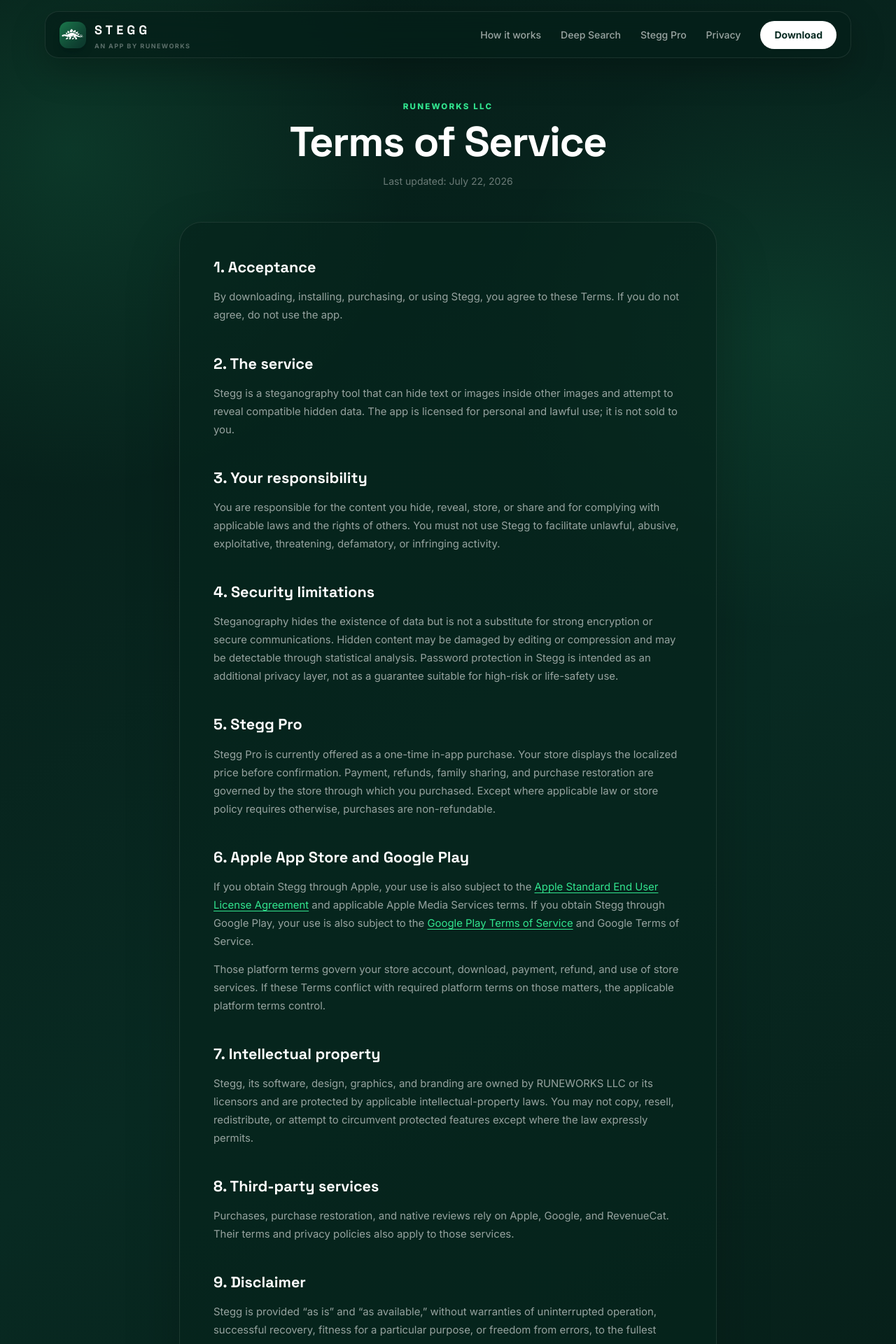
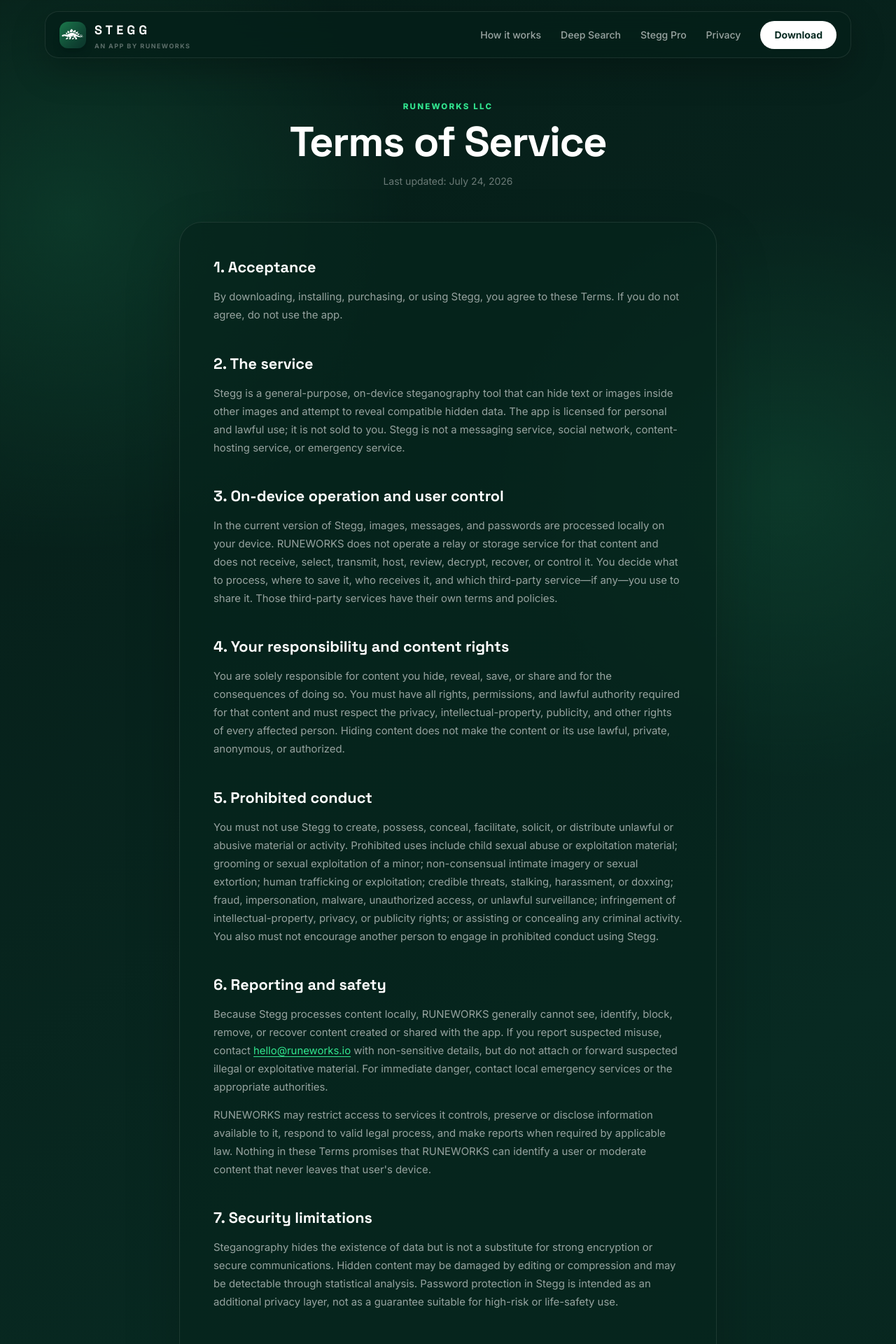
Before and after one commit to stegg-dev/webapp, a Next.js app: page /terms in a window 1280 px wide. Shown: the top 1920 px of the page at 70% size. Built offline with nearby package versions, Linux system fonts and the light colour scheme.

Commit message:
Clarify Stegg legal and privacy terms

```diff
--- a/src/app/privacy-policy/page.tsx
+++ b/src/app/privacy-policy/page.tsx
@@ -18,7 +18,7 @@
         <header className="mx-auto mb-12 max-w-3xl text-center">
           <p className="section-kicker">PRIVATE BY DESIGN</p>
           <h1 className="mt-3 font-heading text-4xl font-black tracking-tight sm:text-6xl">Privacy Policy</h1>
-          <p className="mt-4 text-sm text-white/40">Last updated: July 22, 2026</p>
+          <p className="mt-4 text-sm text-white/40">Last updated: July 24, 2026</p>
         </header>
 
         <article className="legal-card legal-copy mx-auto max-w-3xl p-7 sm:p-12">
@@ -30,6 +30,14 @@
           <h2>Images, messages, and passwords</h2>
           <p>
             Images you select, messages you hide or reveal, and passwords you enter are processed locally. Stegg does not operate a server that receives or stores this content. Unsaved working data is discarded when the relevant flow is closed.
+          </p>
+
+          <h2>On-device content and reports</h2>
+          <p>
+            Because Stegg does not receive content processed locally in the app, RUNEWORKS cannot inspect, scan, moderate, decrypt, recover, or delete that content. You control what you create, save, and share.
+          </p>
+          <p>
+            If you contact support or report suspected misuse, do not attach or forward private passwords, private content, or suspected illegal or exploitative material. Send only the non-sensitive details needed for us to understand the report.
           </p>
 
           <h2>Local app data</h2>
--- a/src/app/terms/page.tsx
+++ b/src/app/terms/page.tsx
@@ -18,7 +18,7 @@
         <header className="mx-auto mb-12 max-w-3xl text-center">
           <p className="section-kicker">RUNEWORKS LLC</p>
           <h1 className="mt-3 font-heading text-4xl font-black tracking-tight sm:text-6xl">Terms of Service</h1>
-          <p className="mt-4 text-sm text-white/40">Last updated: July 22, 2026</p>
+          <p className="mt-4 text-sm text-white/40">Last updated: July 24, 2026</p>
         </header>
 
         <article className="legal-card legal-copy mx-auto max-w-3xl p-7 sm:p-12">
@@ -26,40 +26,53 @@
           <p>By downloading, installing, purchasing, or using Stegg, you agree to these Terms. If you do not agree, do not use the app.</p>
 
           <h2>2. The service</h2>
-          <p>Stegg is a steganography tool that can hide text or images inside other images and attempt to reveal compatible hidden data. The app is licensed for personal and lawful use; it is not sold to you.</p>
+          <p>Stegg is a general-purpose, on-device steganography tool that can hide text or images inside other images and attempt to reveal compatible hidden data. The app is licensed for personal and lawful use; it is not sold to you. Stegg is not a messaging service, social network, content-hosting service, or emergency service.</p>
 
-          <h2>3. Your responsibility</h2>
-          <p>You are responsible for the content you hide, reveal, store, or share and for complying with applicable laws and the rights of others. You must not use Stegg to facilitate unlawful, abusive, exploitative, threatening, defamatory, or infringing activity.</p>
+          <h2>3. On-device operation and user control</h2>
+          <p>In the current version of Stegg, images, messages, and passwords are processed locally on your device. RUNEWORKS does not operate a relay or storage service for that content and does not receive, select, transmit, host, review, decrypt, recover, or control it. You decide what to process, where to save it, who receives it, and which third-party service—if any—you use to share it. Those third-party services have their own terms and policies.</p>
 
-          <h2>4. Security limitations</h2>
+          <h2>4. Your responsibility and content rights</h2>
+          <p>You are solely responsible for content you hide, reveal, save, or share and for the consequences of doing so. You must have all rights, permissions, and lawful authority required for that content and must respect the privacy, intellectual-property, publicity, and other rights of every affected person. Hiding content does not make the content or its use lawful, private, anonymous, or authorized.</p>
+
+          <h2>5. Prohibited conduct</h2>
+          <p>You must not use Stegg to create, possess, conceal, facilitate, solicit, or distribute unlawful or abusive material or activity. Prohibited uses include child sexual abuse or exploitation material; grooming or sexual exploitation of a minor; non-consensual intimate imagery or sexual extortion; human trafficking or exploitation; credible threats, stalking, harassment, or doxxing; fraud, impersonation, malware, unauthorized access, or unlawful surveillance; infringement of intellectual-property, privacy, or publicity rights; or assisting or concealing any criminal activity. You also must not encourage another person to engage in prohibited conduct using Stegg.</p>
+
+          <h2>6. Reporting and safety</h2>
+          <p>Because Stegg processes content locally, RUNEWORKS generally cannot see, identify, block, remove, or recover content created or shared with the app. If you report suspected misuse, contact <a href={`mailto:${SUPPORT_EMAIL}`}>{SUPPORT_EMAIL}</a> with non-sensitive details, but do not attach or forward suspected illegal or exploitative material. For immediate danger, contact local emergency services or the appropriate authorities.</p>
+          <p>RUNEWORKS may restrict access to services it controls, preserve or disclose information available to it, respond to valid legal process, and make reports when required by applicable law. Nothing in these Terms promises that RUNEWORKS can identify a user or moderate content that never leaves that user&apos;s device.</p>
+
+          <h2>7. Security limitations</h2>
           <p>Steganography hides the existence of data but is not a substitute for strong encryption or secure communications. Hidden content may be damaged by editing or compression and may be detectable through statistical analysis. Password protection in Stegg is intended as an additional privacy layer, not as a guarantee suitable for high-risk or life-safety use.</p>
 
-          <h2>5. Stegg Pro</h2>
+          <h2>8. Stegg Pro</h2>
           <p>Stegg Pro is currently offered as a one-time in-app purchase. Your store displays the localized price before confirmation. Payment, refunds, family sharing, and purchase restoration are governed by the store through which you purchased. Except where applicable law or store policy requires otherwise, purchases are non-refundable.</p>
 
-          <h2>6. Apple App Store and Google Play</h2>
+          <h2>9. Apple App Store and Google Play</h2>
           <p>
             If you obtain Stegg through Apple, your use is also subject to the <a href="https://www.apple.com/legal/internet-services/itunes/dev/stdeula/" target="_blank" rel="noopener noreferrer">Apple Standard End User License Agreement</a> and applicable Apple Media Services terms. If you obtain Stegg through Google Play, your use is also subject to the <a href="https://play.google.com/about/play-terms/" target="_blank" rel="noopener noreferrer">Google Play Terms of Service</a> and Google Terms of Service.
           </p>
           <p>Those platform terms govern your store account, download, payment, refund, and use of store services. If these Terms conflict with required platform terms on those matters, the applicable platform terms control.</p>
 
-          <h2>7. Intellectual property</h2>
+          <h2>10. Intellectual property</h2>
           <p>Stegg, its software, design, graphics, and branding are owned by RUNEWORKS LLC or its licensors and are protected by applicable intellectual-property laws. You may not copy, resell, redistribute, or attempt to circumvent protected features except where the law expressly permits.</p>
 
-          <h2>8. Third-party services</h2>
+          <h2>11. Third-party services</h2>
           <p>Purchases, purchase restoration, and native reviews rely on Apple, Google, and RevenueCat. Their terms and privacy policies also apply to those services.</p>
 
-          <h2>9. Disclaimer</h2>
+          <h2>12. Disclaimer</h2>
           <p>Stegg is provided “as is” and “as available,” without warranties of uninterrupted operation, successful recovery, fitness for a particular purpose, or freedom from errors, to the fullest extent permitted by law.</p>
 
-          <h2>10. Limitation of liability</h2>
-          <p>To the maximum extent permitted by law, RUNEWORKS LLC will not be liable for indirect, incidental, special, consequential, or punitive damages, loss of data, failed recovery, or unauthorized disclosure arising from use of Stegg.</p>
+          <h2>13. Limitation of liability</h2>
+          <p>To the maximum extent permitted by law, RUNEWORKS LLC will not be liable for indirect, incidental, special, consequential, or punitive damages, loss of data, failed recovery, unauthorized disclosure, or another person&apos;s content or conduct arising from use of Stegg.</p>
 
-          <h2>11. Changes and termination</h2>
+          <h2>14. Indemnification</h2>
+          <p>To the maximum extent permitted by applicable law, you agree to defend, indemnify, and hold harmless RUNEWORKS LLC and its owners, employees, and contractors from claims, liabilities, damages, judgments, losses, and reasonable costs arising from your unlawful use of Stegg, content you create or share, or your violation of these Terms or another person&apos;s rights. This section does not apply where prohibited by law or to the extent a claim results from RUNEWORKS&apos;s own unlawful conduct.</p>
+
+          <h2>15. Changes and termination</h2>
           <p>We may update Stegg and these Terms or discontinue features. You may stop using the app at any time. We may restrict use where reasonably necessary to protect users, comply with law, or enforce these Terms.</p>
 
-          <h2>12. Contact</h2>
-          <p>Questions about these Terms can be sent to RUNEWORKS LLC at <a href={`mailto:${SUPPORT_EMAIL}`}>{SUPPORT_EMAIL}</a>.</p>
+          <h2>16. Contact</h2>
+          <p>Questions about these Terms or reports of suspected misuse can be sent to RUNEWORKS LLC at <a href={`mailto:${SUPPORT_EMAIL}`}>{SUPPORT_EMAIL}</a>. Do not attach private passwords, private content, or suspected illegal or exploitative material.</p>
         </article>
       </main>
       <SiteFooter />
```
